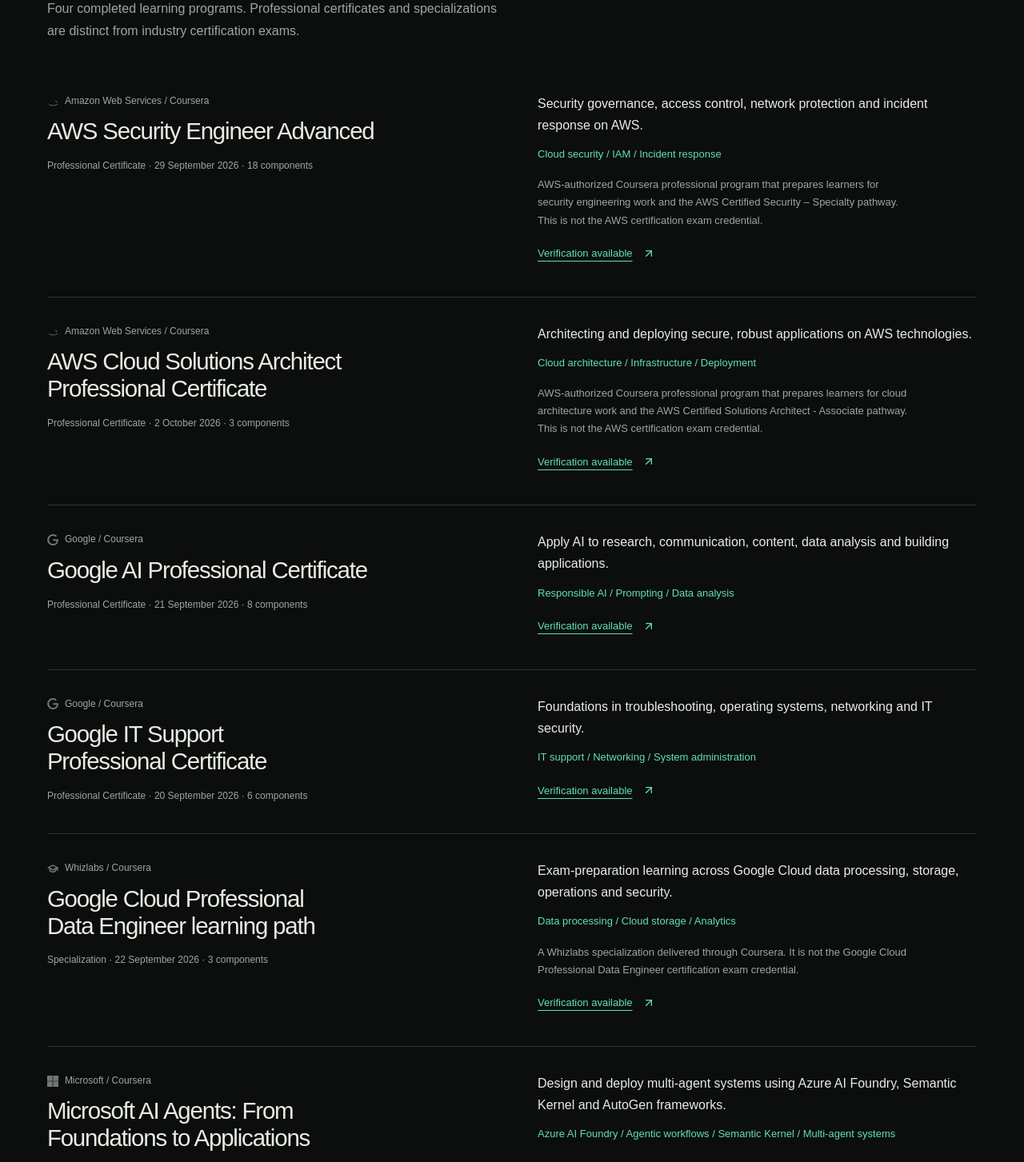
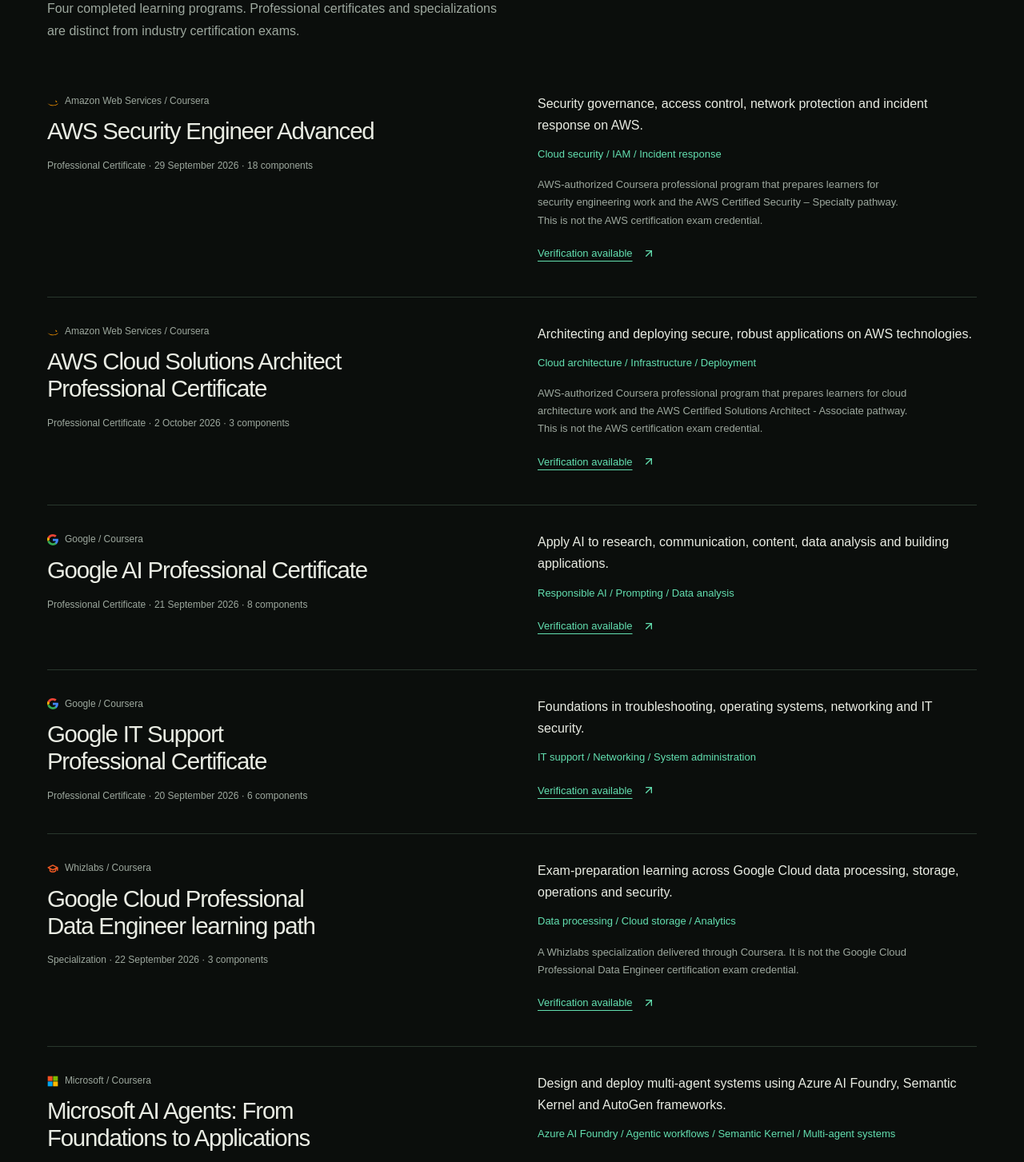
Before and after one commit to syahmiaof/syahmiaof, a Next.js app: page /credentials in a window 1280 px wide. Shown: the part 860-2313 px from the top of the page at 80% size. Built offline with nearby package versions, Linux system fonts and the light colour scheme; no server answers; a web font is replaced by a local one.

Commit message:
feat(ui): use full color logos for credentials instead of monochrome

```diff
--- a/src/app/credentials.css
+++ b/src/app/credentials.css
@@ -11,7 +11,7 @@
 .credential-program h3 { font-size: clamp(25px, 2.3vw, 34px); max-width: 27ch; margin: 10px 0 16px; text-wrap: balance; }
 .credential-meta { font-family: var(--font-mono); font-size: 12px; line-height: 1.8; color: var(--fg-muted); }
 .credential-meta-issuer { display: flex; align-items: center; gap: 8px; }
-.issuer-icon { flex-shrink: 0; opacity: 0.7; }
+.issuer-icon { flex-shrink: 0; }
 .credential-program-detail > p { max-width: 65ch; }
 .credential-skills { color: var(--signal-primary); font-size: 13px; margin-top: 12px; }
 .credential-disclaimer { color: var(--fg-muted); font-size: 13px; margin-top: 16px; }
--- a/src/components/credentials/CredentialRecords.tsx
+++ b/src/components/credentials/CredentialRecords.tsx
@@ -5,16 +5,16 @@
 
 function IssuerIcon({ issuer }: { issuer: string }) {
   if (issuer === 'Microsoft') {
-    return <svg role="img" viewBox="0 0 24 24" xmlns="http://www.w3.org/2000/svg" width="14" height="14" fill="currentColor" className="issuer-icon" aria-hidden="true"><path d="M11.4 24H0V12.6h11.4V24zM24 24H12.6V12.6H24V24zM11.4 11.4H0V0h11.4v11.4zm12.6 0H12.6V0H24v11.4z"/></svg>;
+    return <svg role="img" viewBox="0 0 21 21" xmlns="http://www.w3.org/2000/svg" width="14" height="14" className="issuer-icon" aria-hidden="true"><rect x="1" y="1" width="9" height="9" fill="#f25022"/><rect x="11" y="1" width="9" height="9" fill="#7fba00"/><rect x="1" y="11" width="9" height="9" fill="#00a4ef"/><rect x="11" y="11" width="9" height="9" fill="#ffb900"/></svg>;
   }
   if (issuer === 'Google') {
-    return <svg role="img" viewBox="0 0 24 24" xmlns="http://www.w3.org/2000/svg" width="14" height="14" fill="currentColor" className="issuer-icon" aria-hidden="true"><path d="M12.48 10.92v3.28h7.84c-.24 1.84-.853 3.187-1.787 4.133-1.147 1.147-2.933 2.4-6.053 2.4-4.827 0-8.6-3.893-8.6-8.72s3.773-8.72 8.6-8.72c2.6 0 4.507 1.027 5.907 2.347l2.307-2.307C18.747 1.44 16.133 0 12.48 0 5.867 0 .307 5.387.307 12s5.56 12 12.173 12c3.573 0 6.267-1.173 8.373-3.36 2.16-2.16 2.84-5.213 2.84-7.667 0-.76-.053-1.467-.173-2.053H12.48z"/></svg>;
+    return <svg role="img" viewBox="0 0 48 48" xmlns="http://www.w3.org/2000/svg" width="14" height="14" className="issuer-icon" aria-hidden="true"><path fill="#4285F4" d="M47.5 24.5c0-1.7-.1-3.3-.4-4.8H24v9.1h13.2c-.6 3-2.3 5.5-4.9 7.2v6h7.9c4.6-4.3 7.3-10.6 7.3-17.5z"/><path fill="#34A853" d="M24 48c6.6 0 12.2-2.2 16.2-5.9l-7.9-6c-2.2 1.5-5 2.4-8.3 2.4-6.4 0-11.8-4.3-13.8-10.1H2.1v6.2C6.1 42.5 14.3 48 24 48z"/><path fill="#FBBC05" d="M10.2 28.4c-.5-1.5-.8-3.1-.8-4.7s.3-3.2.8-4.7V12.7H2.1C.8 15.2 0 18.1 0 21.2s.8 6 2.1 8.5l8.1-6.3z"/><path fill="#EA4335" d="M24 9.5c3.6 0 6.8 1.2 9.4 3.7l7-7C36.2 2.4 30.6 0 24 0 14.3 0 6.1 5.5 2.1 13.4l8.1 6.3c2-5.8 7.4-10.2 13.8-10.2z"/></svg>;
   }
   if (issuer.includes('AWS') || issuer === 'Amazon Web Services') {
-    return <svg role="img" viewBox="0 0 24 24" xmlns="http://www.w3.org/2000/svg" width="14" height="14" fill="currentColor" className="issuer-icon" aria-hidden="true"><path d="M23.109 15.654C20.354 18.232 16.32 19.8 11.956 19.8c-4.499 0-8.643-1.66-11.455-4.364L2.096 17c2.616 2.502 6.467 4.015 10.604 4.015 4.024 0 7.753-1.442 10.409-3.842l.024-3.52zM21.579 12.285l-4.148-3.072 1.341 4.707 2.807-1.635z"/></svg>;
+    return <svg role="img" viewBox="0 0 24 24" xmlns="http://www.w3.org/2000/svg" width="14" height="14" className="issuer-icon" aria-hidden="true"><path fill="#FF9900" d="M23.109 15.654C20.354 18.232 16.32 19.8 11.956 19.8c-4.499 0-8.643-1.66-11.455-4.364L2.096 17c2.616 2.502 6.467 4.015 10.604 4.015 4.024 0 7.753-1.442 10.409-3.842l.024-3.52z"/><path fill="#FF9900" d="M21.579 12.285l-4.148-3.072 1.341 4.707 2.807-1.635z"/></svg>;
   }
   if (issuer === 'Whizlabs') {
-    return <svg role="img" viewBox="0 0 24 24" xmlns="http://www.w3.org/2000/svg" width="14" height="14" fill="none" stroke="currentColor" strokeWidth="2.5" strokeLinecap="round" strokeLinejoin="round" className="issuer-icon" aria-hidden="true"><path d="M22 10v6M2 10l10-5 10 5-10 5z"/><path d="M6 12v5c3 3 9 3 12 0v-5"/></svg>;
+    return <svg role="img" viewBox="0 0 24 24" xmlns="http://www.w3.org/2000/svg" width="14" height="14" fill="none" stroke="#F15A24" strokeWidth="2.5" strokeLinecap="round" strokeLinejoin="round" className="issuer-icon" aria-hidden="true"><path d="M22 10v6M2 10l10-5 10 5-10 5z"/><path d="M6 12v5c3 3 9 3 12 0v-5"/></svg>;
   }
   return null;
 }
```
